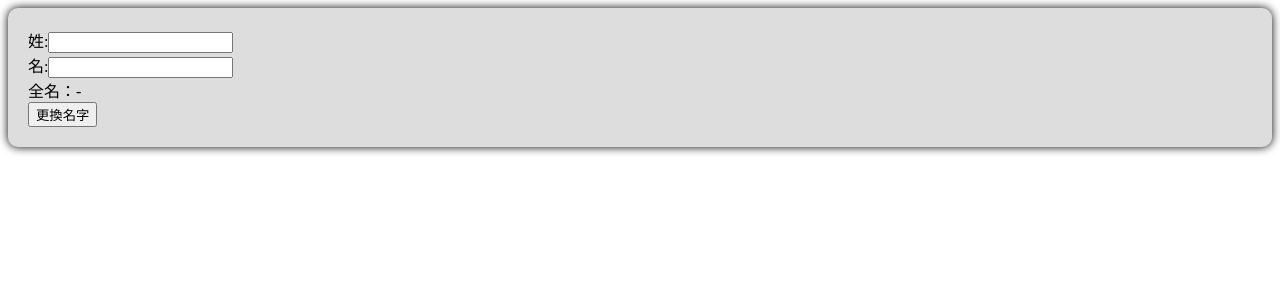
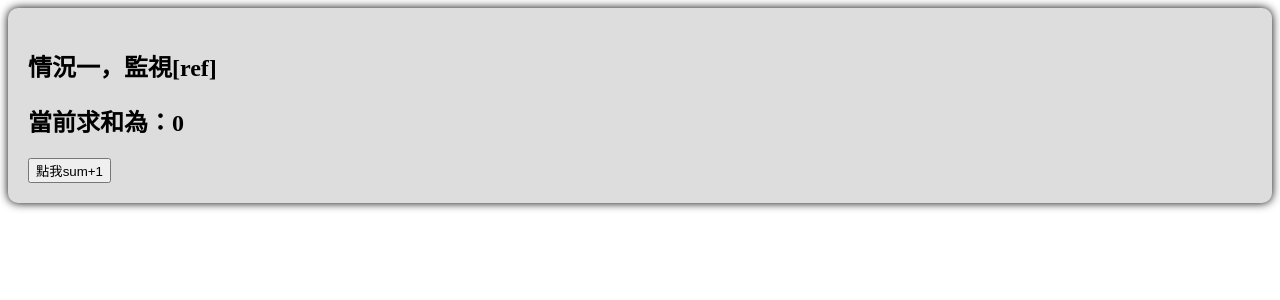
Before and after one commit to jack755051/vue_practice, a Vue app: page / in a window 1280 px wide. Shown: the top 300 px of the page. Built offline with nearby package versions, Linux system fonts and the light colour scheme.

Commit message:
add:watch监视_情况一

```diff
--- a/src/App.vue
+++ b/src/App.vue
@@ -1,5 +1,7 @@
 <template>
-    <Computed></Computed>
+    <Watch></Watch>
+    <!-- <Computed></Computed> -->
+
     <!-- <br/>
     <Person></Person>
     <br/>
@@ -10,13 +12,15 @@
     import Person from "./components/Person.vue"
     import Person02 from "./components/Person02..vue";
     import Computed from "./components/Computed.vue";
+    import Watch from "./components/Watch.vue";
 
     export default {
         name:"App",
         components:{
             Person,
             Person02,
-            Computed
+            Computed,
+            Watch
         }
     }
 </script>
--- /dev/null
+++ b/src/components/Watch.vue
@@ -0,0 +1,40 @@
+<template>
+    <div class="watch">
+        <h2>情況一，監視[ref]</h2>
+        <h2>當前求和為：{{ sum }}</h2>
+        <button @click="changeSum">點我sum+1</button>
+    </div>
+    <br/>
+</template>
+
+<script lang="ts">
+export default {
+    name:"Watch_01",
+}
+</script>
+
+<script lang="ts" setup>
+    import { ref ,watch} from 'vue';
+    let sum = ref(0);
+
+    function changeSum(){
+        sum.value += 1;
+    }
+    // 監視sum的變化
+    const stopWatch = watch(sum,(newVal,oldValue)=>{
+        console.warn('sum發生變化了',newVal,oldValue);
+        if(newVal >= 9){
+            stopWatch();
+        }
+    })
+
+</script>
+
+<style>
+    .watch{
+        background-color: #ddd;
+        box-shadow: 0 0 10px;
+        border-radius: 10px;
+        padding: 20px;
+    }
+</style>
```
Also changed, not shown: 1 other file (tests, documents, lock files or other folders).
